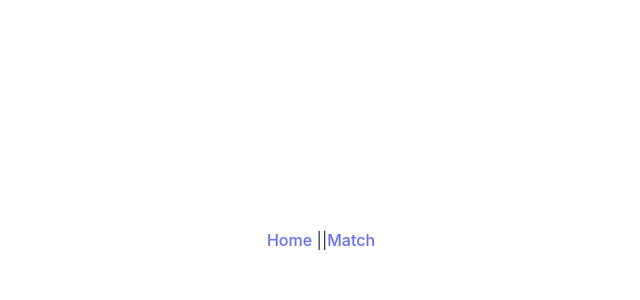
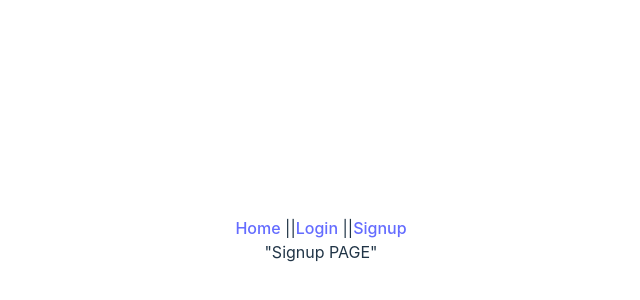
Before and after one commit to anamika8/Mommy-Talks, a React (Vite) app in the folder frontend/: page /signup in a window 1280 px wide. Before the commit this address had no page. Shown: the part 160-460 px from the top of the page, without its empty margins (319-959 px from the left). Built offline with nearby package versions, Linux system fonts and the light colour scheme.

Commit message:
added basic setup to go to different pages

```diff
--- a/frontend/src/App.tsx
+++ b/frontend/src/App.tsx
@@ -1,4 +1,4 @@
-import { Button, Header, Home, UsersList, Match, Messages } from "@/components/Components.tsx";
+import { Button, Header, Home, UsersList, Match, Messages , Login, Signup} from "@/components/Components.tsx";
 import { useState } from "react";
 import { Link, Route, Routes, Router, BrowserRouter } from "react-router-dom";
 import reactLogo from "@images/react.svg";
@@ -13,13 +13,16 @@ export function App() {
 			<nav>
 				<div className="menu">
 					<Link to="/">Home</Link> ||
-					<Link to="/match">Match</Link>
+					<Link to="/login">Login</Link> ||
+					<Link to="/signup">Signup</Link>
 				</div>
 			</nav>
 
 			<Routes>
 				<Route path="/" element={<Home />} />
 				<Route path="/match" element={<Match />} />
+				<Route path="/login" element={<Login />} />
+				<Route path="/signup" element={<Signup />} />
 			</Routes>
 
 		</div>
--- a/frontend/src/components/Components.tsx
+++ b/frontend/src/components/Components.tsx
@@ -1,4 +1,6 @@
 import {Home} from "./home/Home.tsx";
 import {Match} from "./match/Match.tsx";
+import {Login} from "./login/Login.tsx";
+import {Signup} from "./signup/Signup.tsx";
 
-export { Home, Match};
+export { Home, Match, Login, Signup};
--- a/frontend/src/components/home/Home.tsx
+++ b/frontend/src/components/home/Home.tsx
@@ -46,7 +46,7 @@ const LoginButton = () => {
 
     const handleClick = () => {
         // Navigate to a different page
-        navigate('/Match');
+        navigate('/Login');
     };
 
     return (
@@ -59,7 +59,7 @@ const SignupButton = () => {
 
     const handleClick = () => {
         // Navigate to a different page
-        navigate('/Home');
+        navigate('/Signup');
     };
 
     return (
--- /dev/null
+++ b/frontend/src/components/login/Login.tsx
@@ -0,0 +1,5 @@
+export const Login = () => {
+    return(
+        <div>"Login PAGE"</div>
+    );
+};
--- /dev/null
+++ b/frontend/src/components/signup/Signup.tsx
@@ -0,0 +1,5 @@
+export const Signup = () => {
+    return(
+        <div>"Signup PAGE"</div>
+    );
+};
```
